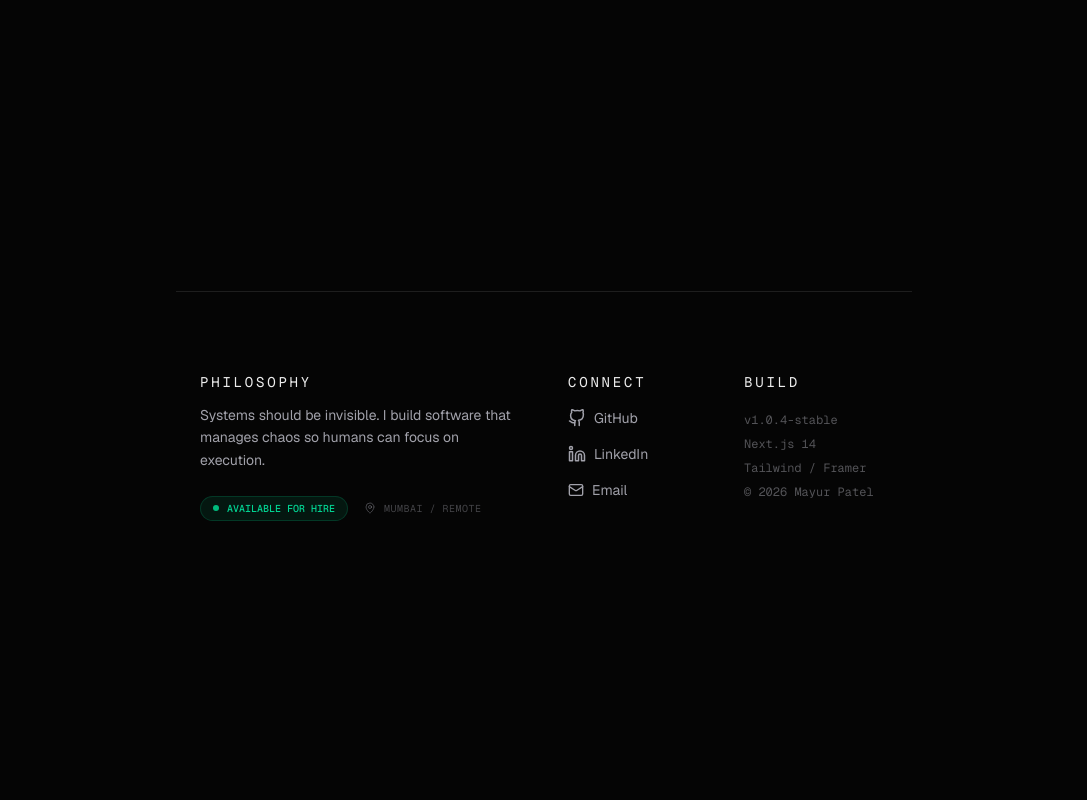
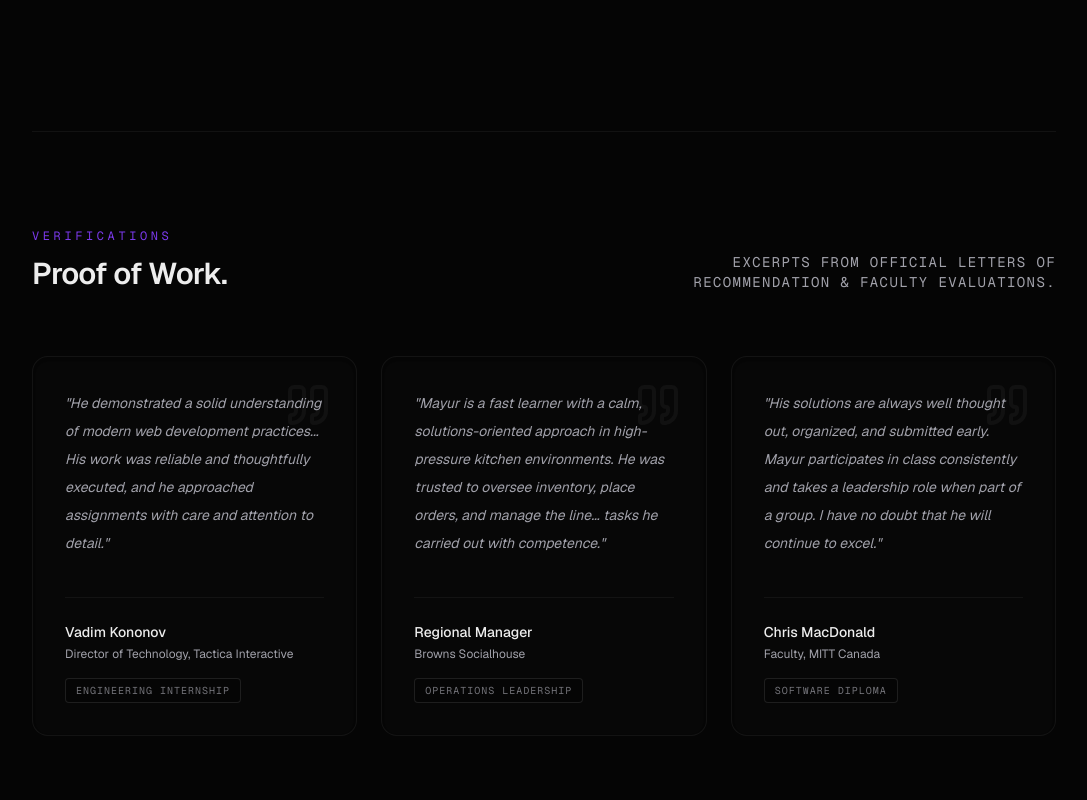
Before and after one commit to mayurpatel78645/mayur-portfolio, a Next.js app: page /experience in a window 1280 px wide. Shown: the part 2340-3140 px from the top of the page, without its empty margins (96-1183 px from the left). Before the commit the page ends 2941 px from the top, so only its background shows below. Built offline with nearby package versions, Linux system fonts and the light colour scheme.

Commit message:
add verifications to experience page

```diff
--- a/app/experience/page.tsx
+++ b/app/experience/page.tsx
@@ -1,7 +1,7 @@
 "use client";
 
 import { motion } from "framer-motion";
-import { MapPin, Calendar, ArrowUpRight } from "lucide-react";
+import { MapPin, ArrowUpRight, Quote } from "lucide-react";
 import { cn } from "@/lib/utils";
 
 const EXPERIENCE_DATA = [
@@ -94,19 +94,85 @@ const EXPERIENCE_DATA = [
   }
 ];
 
+// --- PRIORITY 13: THE VERIFICATIONS COMPONENT ---
+function VerificationsSection() {
+  const recommendations = [
+    {
+      quote: "He demonstrated a solid understanding of modern web development practices... His work was reliable and thoughtfully executed, and he approached assignments with care and attention to detail.",
+      author: "Vadim Kononov",
+      title: "Director of Technology, Tactica Interactive",
+      context: "Engineering Internship"
+    },
+    {
+      quote: "Mayur is a fast learner with a calm, solutions-oriented approach in high-pressure kitchen environments. He was trusted to oversee inventory, place orders, and manage the line... tasks he carried out with competence.",
+      author: "Regional Manager",
+      title: "Browns Socialhouse",
+      context: "Operations Leadership"
+    },
+    {
+      quote: "His solutions are always well thought out, organized, and submitted early. Mayur participates in class consistently and takes a leadership role when part of a group. I have no doubt that he will continue to excel.",
+      author: "Chris MacDonald",
+      title: "Faculty, MITT Canada",
+      context: "Software Diploma"
+    }
+  ];
+
+  return (
+    <motion.section
+      initial={{ opacity: 0, y: 40 }}
+      whileInView={{ opacity: 1, y: 0 }}
+      viewport={{ once: true, margin: "-100px" }}
+      className="mt-32 pt-24 border-t border-white/5"
+    >
+      <div className="flex flex-col md:flex-row justify-between items-start md:items-end mb-16 gap-6">
+        <div>
+          <h3 className="text-xs font-mono uppercase tracking-[0.3em] text-accent mb-3">Verifications</h3>
+          <h2 className="text-3xl font-semibold tracking-tight">Proof of Work.</h2>
+        </div>
+        <p className="text-sm text-secondary font-mono max-w-sm uppercase tracking-widest text-left md:text-right">
+          Excerpts from official letters of recommendation & faculty evaluations.
+        </p>
+      </div>
+
+      <div className="grid grid-cols-1 md:grid-cols-3 gap-6">
+        {recommendations.map((rec, index) => (
+          <div
+            key={index}
+            className="p-8 rounded-2xl bg-surface/20 border border-white/5 relative flex flex-col justify-between group hover:bg-surface/40 hover:border-white/10 transition-all duration-500 shadow-inner"
+          >
+            <Quote className="absolute top-6 right-6 w-12 h-12 text-white/5 -z-10 group-hover:text-accent/5 transition-colors duration-500" />
+
+            <p className="text-sm text-secondary leading-loose mb-10 relative z-10 italic">
+              "{rec.quote}"
+            </p>
+
+            <div className="relative z-10 border-t border-white/5 pt-6 mt-auto flex flex-col items-start">
+              <p className="text-primary font-medium text-sm mb-1">{rec.author}</p>
+              <p className="text-xs text-secondary mb-4">{rec.title}</p>
+              <span className="inline-block px-2.5 py-1 bg-background border border-white/10 rounded text-[10px] font-mono uppercase tracking-widest text-secondary/70">
+                {rec.context}
+              </span>
+            </div>
+          </div>
+        ))}
+      </div>
+    </motion.section>
+  );
+}
+
 export default function Experience() {
   return (
-    <div className="max-w-4xl mx-auto pb-32">
+    <div className="max-w-5xl mx-auto pb-32">
 
-      <div className="mb-16 pt-8">
+      <div className="mb-16 pt-8 max-w-4xl mx-auto">
         <h1 className="text-4xl md:text-5xl font-semibold mb-6 tracking-tight">Experience log.</h1>
         <p className="text-xl text-secondary leading-relaxed max-w-2xl">
           A verifiable track record of executing complex tasks, leading teams, and building systems across both engineering and high-volume operations.
         </p>
       </div>
 
-      <div className="flex flex-col gap-12 relative">
-        {/* Subtle timeline track line */}
+      {/* THE TIMELINE */}
+      <div className="flex flex-col gap-12 relative max-w-4xl mx-auto">
         <div className="absolute left-0 top-0 bottom-0 w-px bg-gradient-to-b from-white/10 via-white/5 to-transparent md:block hidden" />
 
         {EXPERIENCE_DATA.map((job, index) => (
@@ -118,10 +184,8 @@ export default function Experience() {
             transition={{ duration: 0.4, delay: index * 0.05 }}
             className="group relative flex flex-col md:flex-row gap-4 md:gap-12 md:pl-8"
           >
-            {/* Timeline Dot (Desktop) */}
             <div className="absolute left-[-4px] top-2 w-2 h-2 rounded-full bg-surface border border-white/20 group-hover:border-accent group-hover:bg-accent transition-colors duration-300 md:block hidden" />
 
-            {/* Left Column: Dates & Meta */}
             <div className="md:w-1/4 flex flex-col gap-2 shrink-0 pt-1">
               <span className="text-sm font-mono text-primary/80">{job.date}</span>
               <div className="flex items-center gap-1.5 text-xs text-secondary font-mono">
@@ -137,7 +201,6 @@ export default function Experience() {
               </span>
             </div>
 
-            {/* Right Column: Details */}
             <div className="md:w-3/4 flex flex-col pb-8 border-b border-white/5 group-last:border-0">
               <h3 className="text-xl font-semibold text-primary">{job.role}</h3>
               <h4 className="text-base text-secondary mb-4 font-medium flex items-center gap-1">
@@ -164,6 +227,10 @@ export default function Experience() {
           </motion.div>
         ))}
       </div>
+
+      {/* PRIORITY 13: THE VERIFICATIONS SECTION */}
+      <VerificationsSection />
+
     </div>
   );
 }
```
